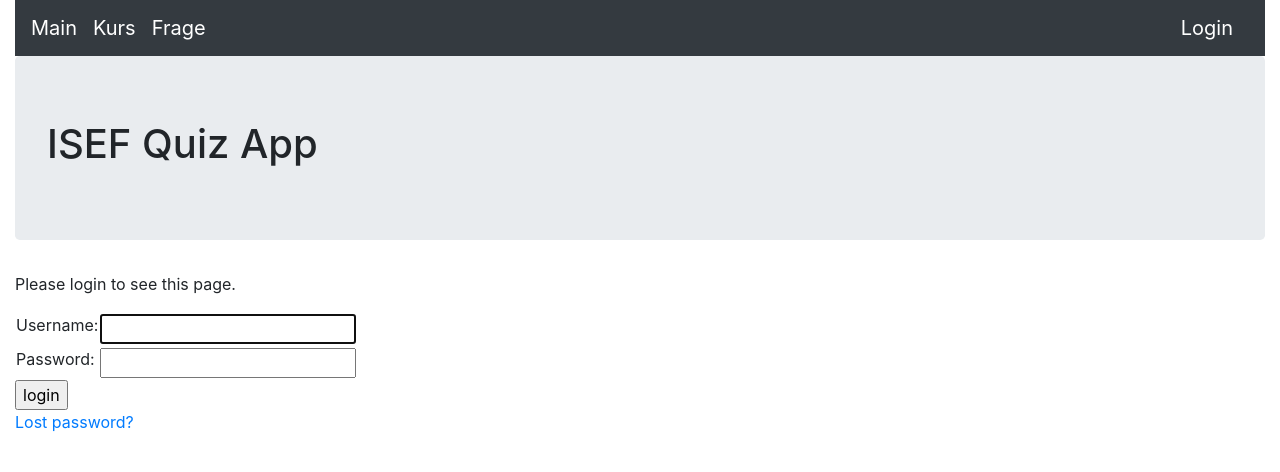
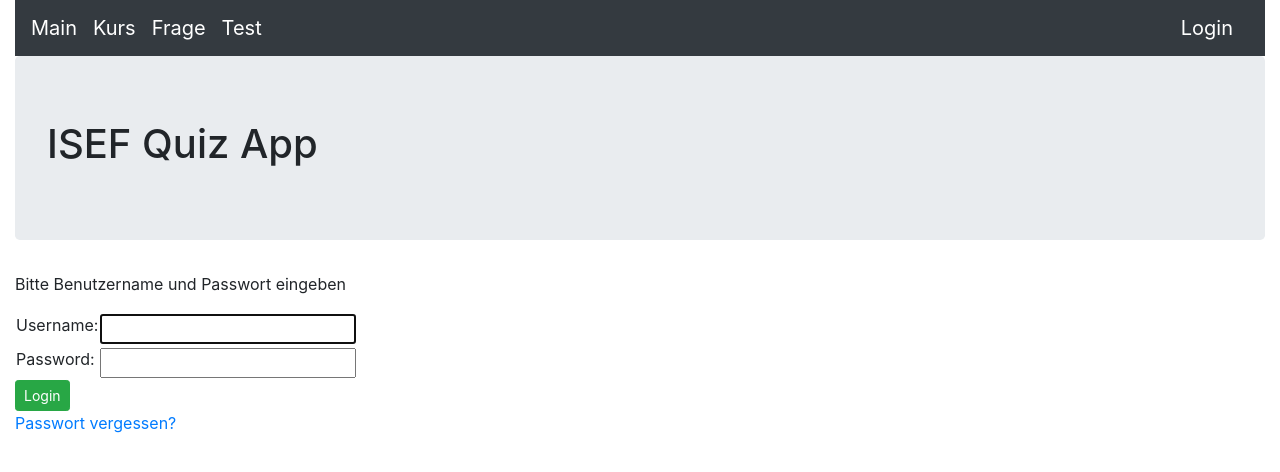
Before and after one commit to Back3474/ISEF01, a Django app: page /accounts/login/?next=/ in a window 1280 px wide. Shown: the top 472 px of the page. Run offline with Django 3.2, Linux system fonts and the light colour scheme; some libraries are stand-ins or nearby versions.

Commit message:
Update Deutsch

```diff
--- a/ISEF01_QuizApp/settings.py
+++ b/ISEF01_QuizApp/settings.py
@@ -38,6 +38,7 @@ INSTALLED_APPS = [
     'django.contrib.messages',
     'django.contrib.staticfiles',
 	'quiz',
+	'urlparams',
 ]
 
 MIDDLEWARE = [
--- a/quiz/templates/index.html
+++ b/quiz/templates/index.html
@@ -9,4 +9,5 @@
     <li><strong>Kurs:</strong> {{ num_kurs }}</li>
     <li><strong>Frage:</strong> {{ num_frage }}</li>
   </ul>
+ <a class="btn btn-success btn-sm" href="{% url 'test_select' %}">Starte Test</a>
 {% endblock %}
--- a/quiz/urls.py
+++ b/quiz/urls.py
@@ -11,12 +11,18 @@ from .views import FrageDetail
 from .views import FrageUpdate
 from .views import FrageDelete
 from .views import index
+from .views import TestSelect
+from .views import ParaTest
 
 urlpatterns = [
      #path('', KursHome.as_view(), name='kurs_start'),
 	 path('', index, name='index'),
      path('kurs', KursHome.as_view(), name='kurs_start'),
 	 path('frage', FrageHome.as_view(), name='frage_start'),
+	 path('test', TestSelect, name='test_select'),
+	 path('paratest', ParaTest, name='para_test'),
+	 path('paratest/<arg1>-<arg2>', ParaTest, name='para_test'),
+	 path('paratest/<arg1>', ParaTest, name='para_test'),
 	 path('kurs/neu/', KursCreate.as_view(), name='neuer_kurs'),
 	 path('frage/neu/', FrageCreate.as_view(), name='neue_frage'),
 	 path('kurs/<int:pk>/', KursDetail.as_view(), name='kurs_detail'),
--- a/templates/base.html
+++ b/templates/base.html
@@ -11,9 +11,10 @@
 				<a class="navbar-brand" href="{% url 'index' %}">Main</a>
                 <a class="navbar-brand" href="{% url 'kurs_start' %}">Kurs</a>
 				<a class="navbar-brand" href="{% url 'frage_start' %}">Frage</a>
+				<a class="navbar-brand" href="{% url 'test_select' %}">Test</a>
 
 				{% if user.is_authenticated %}
-                <a class="navbar-brand ml-auto order-md-last">User: {{ user.get_username }}</a>
+                <a class="navbar-brand ml-auto order-md-last">Benutzername: {{ user.get_username }}</a>
                 <a class="navbar-brand ml-auto order-md-last" href="{% url 'logout'%}?next={{request.path}}">Logout</a>
                 {% else %}
                 <a class="navbar-brand ml-auto order-md-last" href="{% url 'login'%}?next={{request.path}}">Login</a>
--- a/templates/registration/logged_out.html
+++ b/templates/registration/logged_out.html
@@ -1,6 +1,6 @@
 {% extends "base.html" %}
 
 {% block content %}
-  <p>Logged out!</p>
-  <a href="{% url 'login'%}">Click here to login again.</a>
+  <p>Erfolgreich abgemeldet!</p>
+  <a href="{% url 'login'%}">Zurück zum Login.</a>
 {% endblock %}
--- a/templates/registration/login.html
+++ b/templates/registration/login.html
@@ -3,15 +3,14 @@
 {% block content %}
 
   {% if form.errors %}
-    <p>Your username and password didn't match. Please try again.</p>
+    <p>Benutzername oder Passwort nicht korrekt!</p>
   {% endif %}
 
   {% if next %}
     {% if user.is_authenticated %}
-      <p>Your account doesn't have access to this page. To proceed,
-      please login with an account that has access.</p>
+      <p>Benutzername oder Passwort nicht korrekt!</p>
     {% else %}
-      <p>Please login to see this page.</p>
+      <p>Bitte Benutzername und Passwort eingeben</p>
     {% endif %}
   {% endif %}
 
@@ -27,11 +26,11 @@
         <td>{{ form.password }}</td>
       </tr>
     </table>
-    <input type="submit" value="login" />
+    <input type="submit" value="Login" class="btn btn-success btn-sm"/>
     <input type="hidden" name="next" value="{{ next }}" />
   </form>
 
-  {# Assumes you setup the password_reset view in your URLconf #}
-  <p><a href="{% url 'password_reset' %}">Lost password?</a></p>
+
+  <p><a href="{% url 'password_reset' %}">Passwort vergessen?</a></p>
 
 {% endblock %}
--- a/templates/registration/password_reset_complete.html
+++ b/templates/registration/password_reset_complete.html
@@ -1,6 +1,6 @@
 {% extends "base.html" %}
 
 {% block content %}
-  <h1>The password has been changed!</h1>
-  <p><a href="{% url 'login' %}">log in again?</a></p>
+  <h1>Passwort wurde geändert!</h1>
+  <p><a href="{% url 'login' %}">Zurück zum Login?</a></p>
 {% endblock %}
--- a/templates/registration/password_reset_form.html
+++ b/templates/registration/password_reset_form.html
@@ -7,6 +7,6 @@
     {{ form.email.errors }}
   {% endif %}
       <p>{{ form.email }}</p>
-    <input type="submit" class="btn btn-default btn-lg" value="Reset password">
+    <input type="submit" class="btn btn-default btn-lg" value="Passwort ändern">
   </form>
 {% endblock %}
```
Also changed, not shown: quiz/forms.py (added, +9 -0 lines), quiz/templates/test/para_test.html (added, +16 -0 lines), quiz/templates/test/test_select.html (added, +16 -0 lines), quiz/views.py (+56 -0 lines), db.sqlite3, 1 other file.
